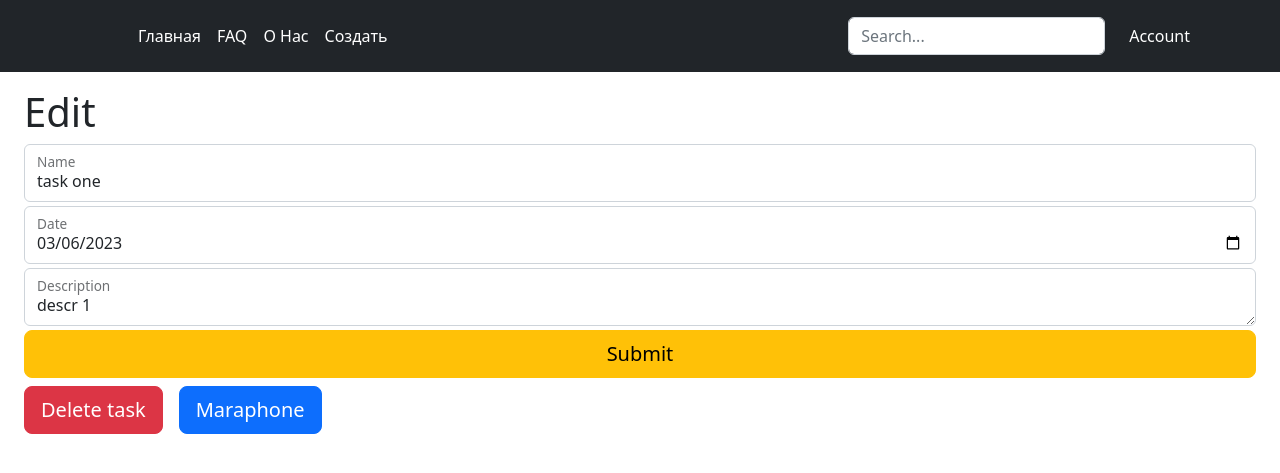
After one commit to Ucutum/Maraphon, a Flask app: page /edit/1 in a window 1280 px wide. The commit adds this page. Shown: the top 473 px of the page. Run offline with Flask 2, Linux system fonts and the light colour scheme; a user stored in the database is signed in; some libraries are stand-ins or nearby versions.

Commit message:
add maraphon adding add maraphon editing add tasks editing add maraphon settings

```diff
--- a/data/users.py
+++ b/data/users.py
@@ -3,9 +3,10 @@ import sqlalchemy
 from .db_session import SqlAlchemyBase
 from sqlalchemy import orm
 from werkzeug.security import generate_password_hash, check_password_hash
+from flask_login import UserMixin
 
 
-class User(SqlAlchemyBase):
+class User(SqlAlchemyBase, UserMixin):
     __tablename__ = "users"
 
     id = sqlalchemy.Column(
@@ -40,4 +41,4 @@ class User(SqlAlchemyBase):
         return False
 
     def get_id(self):
-        return str(self.user.id)
+        return str(self.id)
--- /dev/null
+++ b/form/task.py
@@ -0,0 +1,10 @@
+from flask_wtf import FlaskForm
+from wtforms import StringField, SubmitField, DateField, TextAreaField
+from wtforms.validators import DataRequired
+
+
+class TaskForm(FlaskForm):
+    name = StringField("Name", validators=[DataRequired()])
+    date = DateField("Date", validators=[DataRequired()])
+    description = TextAreaField("Description", validators=[DataRequired()])
+    submit = SubmitField("Submit")
--- a/main.py
+++ b/main.py
@@ -12,12 +12,13 @@ from werkzeug.security import generate_password_hash, check_password_hash
 import os
 import json
 from flask_login import LoginManager, login_user, login_required, current_user, logout_user
-from userlogin import UserLogin
 from sqlalchemy.orm import Session
 import datetime
 
 from form.login import LoginForm
 from form.singin import SinginForm
+from form.task import TaskForm
+from form.maraphon_settigns import MaraphonSettingsForm
 
 
 info("Create app")
@@ -43,7 +44,6 @@ from data.users import User
 
 
 db: Session = db_session.create_session()
-user: User = None
 header = {}
 
 
@@ -52,7 +52,8 @@ def make_header_data(url=None):
     header["menu"] = [
         ("Главная", url_for("home"), False),
         ("FAQ", url_for("faq"), False),
-        ("О Нас", url_for("about"), False)
+        ("О Нас", url_for("about"), False),
+        ("Создать", url_for("create"), False)
         ]
     if url == url_for("account"):
         header["account"] = True
@@ -71,20 +72,17 @@ def make_header_data(url=None):
 
 @app.before_request
 def before_request():
-    global user
-    if hasattr(current_user, "user"):
-        user = current_user.__getattr__("user")
-    else:
-        user = None
     make_header_data()
 
 
 login_manager = LoginManager(app)
+login_manager.init_app(app)
 
 
 @login_manager.user_loader
 def load_user(user_id):
-    return UserLogin().from_db_by_id(user_id, db)
+    # return UserLogin().from_db_by_id(user_id, db)
+    return db.query(User).filter(User.id == user_id).first()
 
 
 @app.route("/search", methods=["GET", "POST"])
@@ -98,6 +96,57 @@ def search():
 def home():
     make_header_data(url_for("home"))
     return render_template("home.html", header=header)
+
+
+@app.route("/create", methods=["GET", "POST"])
+@login_required
+def create():
+    if request.method == "POST":
+        m = Maraphone(
+            title="NewMaraphon",
+            creator_id=current_user.get_id()
+        )
+        db.add(m)
+        db.commit()
+        return redirect(url_for("maraphon", id=m.id))
+    make_header_data(url_for("create"))
+    maraphones = db.query(Maraphone).filter(Maraphone.creator_id == current_user.get_id()).all()
+    names = list(map(lambda x: (x.title, url_for("maraphon", id=x.id)), maraphones))
+    return render_template("create.html", header=header, maraphones=names)
+
+
+@app.route("/edit/<int:id>", methods=["GET", "POST"])
+@login_required
+def edit(id):
+    task = db.query(Task).filter(Task.id == id).first()
+    if not task:
+        return abort(404)
+
+    form = TaskForm()
+
+    if request.method == "POST":
+        if "delete_task" in request.form:
+            redirect_id = task.main_id
+            db.delete(task)
+            db.commit()
+            return redirect(url_for("maraphon", id=redirect_id))
+
+        if form.validate():
+            task.name = form.name.data
+            task.date = form.date.data
+            task.description = form.description.data
+
+            return redirect(url_for("maraphon", id=task.main_id))
+        else:
+            return abort(400)
+
+    form.name.data = task.name
+    form.date.data = task.date
+    form.description.data = task.description
+
+    return render_template(
+        "edit.html", header=header, form=form,
+        maraphone_id=task.main.id)
 
 
 @app.route("/faq")
@@ -116,7 +165,7 @@ def about():
 @login_required
 def account():
     make_header_data(url_for("account"))
-    data = [("name", user.name), ("id", user.id)]
+    data = [("name", current_user.name), ("id", current_user.id)]
     return render_template("account.html", header=header, data=data)
 
 
@@ -188,8 +237,8 @@ def login():
         password = form.password.data
         if logging_user.check_password(password):
             debug(f"login {name}")
-            usersess = UserLogin().create(logging_user)
-            login_user(usersess)
+            userlogin = db.query(User).filter(User.name == name).first()
+            login_user(userlogin)
             return redirect(url_for('home'))
         else:
             debug("password is wrong")
@@ -198,16 +247,34 @@ def login():
     return render_template("login.html", header=header, form=form)
 
 
-@app.route("/maraphon/<id>", methods=["GET", "POST"])
+@app.route("/maraphon/<int:id>", methods=["GET", "POST"])
 @login_required
 def maraphon(id):
     maraphon = db.query(Maraphone).filter(Maraphone.id == id).first()
-    print(maraphon)
 
     if not maraphon:
         return abort(404)
 
-    tasks = db.query(Task).filter(Task.main_id == id).all()
+    if "add_task" in request.form:
+        last_index = db.query(Task).filter(Task.main_id==id).order_by(Task.index).first()
+        if not last_index:
+            last_index = 0
+        else:
+            last_index = last_index.index
+
+        task = Task(
+            main_id=id,
+            index=last_index,
+            name="NewTask",
+            date=datetime.datetime.today().date(),
+            description="-"
+            )
+        db.add(task)
+        db.commit()
+
+        return redirect(url_for("edit", id=task.id))
+
+    tasks = db.query(Task).filter(Task.main_id == id).order_by(Task.date).all()
     days = []
     for task in tasks:
         current_state = db.query(State).filter(State.task_id == task.id, State.user_id == current_user.get_id()).first()
@@ -251,11 +318,36 @@ def maraphon(id):
         "id": id,
         "title": maraphon.title,
         "creator": maraphon.creator.name,
-        "days": days
+        "days": days,
+        "is_creator": maraphon.creator.id == current_user.get_id()
     }
 
     return render_template("maraphon.html", header=header, **parameters)
 
 
+@app.route("/maraphon_settigns/<int:id>", methods=["GET", "POST"])
+@login_required
+def maraphon_settings(id):
+    maraphon = db.query(Maraphone).filter(Maraphone.id == id).first()
+
+    if not maraphon:
+        return abort(404)
+
+    form = MaraphonSettingsForm()
+
+    if form.validate_on_submit():
+        maraphon.title = form.title.data
+        db.commit()
+        return redirect(url_for("maraphon", id=maraphon.id))
+
+    # TODO check validate
+
+    form.title.content = maraphon.title
+
+    return render_template(
+        "maraphon_settings.html", header=header, form=form,
+        maraphone_id=maraphon.id)
+
+
 if __name__ == "__main__":
     app.run(debug=True)
--- /dev/null
+++ b/templates/edit.html
@@ -0,0 +1,50 @@
+{% extends "index.html" %}
+{% block content %}
+<h1>Edit</h1>
+<div>
+    <form method="post">
+    {{ form.hidden_tag() }}
+    <div class="form-floating mb-1">
+        {{ form.name(class="form-control", id="floatingInput") }}
+        <label for="floatingInput">{{ form.name.label }}</label>
+        {% for error in form.name.errors %}
+        <p class="alert alert-danger" role="alert">
+            {{ error }}
+        </p>
+        {% endfor %}
+    </div>
+
+    <div class="form-floating mb-1">
+        {{ form.date(class="form-control", type="date", id="floatingInput") }}
+        <label for="floatingInput">{{ form.date.label }}</label>
+        {% for error in form.date.errors %}
+        <p class="alert alert-danger" role="alert">
+            {{ error }}
+        </p>
+        {% endfor %}
+    </div>
+
+    <div class="form-floating mb-1">
+        {{ form.description(class="form-control", type="textarea", id="floatingInput") }}
+        <label for="floatingInput" class="form-label">{{ form.description.label }}</label>
+        {% for error in form.description.errors %}
+        <p class="alert alert-danger" role="alert">
+            {{ error }}
+        </p>
+        {% endfor %}
+    </div>
+
+    {{ form.submit(type="submit", class="w-100 btn btn-lg btn-warning mb-2") }}
+    </form>
+
+    <div style="display: inline">
+        <form method="post">
+            <input name="delete_task" type="hidden">
+            <input type="submit" class="btn btn btn-danger btn-lg" width="30px" value="Delete task"
+            style="float: left">
+        </form>
+        <a href="{{ url_for('maraphon', id=maraphone_id) }}"
+        class="btn btn-primary btn-lg mx-3" style="float: left" width="30px">Maraphone</a>
+    </div>
+</div>
+{% endblock %}
--- a/templates/logout_.html
+++ /dev/null
@@ -1,5 +0,0 @@
-{% extends "index.html" %}
-{% block content %}
-<h1>Logout</h1>
-Вы вышли из профеля.
-{% endblock %}
```
Also changed, not shown: form/maraphon_settigns.py (added, +8 -0 lines), templates/create.html (added, +16 -0 lines), templates/maraphon.html (+18 -0 lines), templates/maraphon_settings.html (added, +36 -0 lines), db/database.db.
